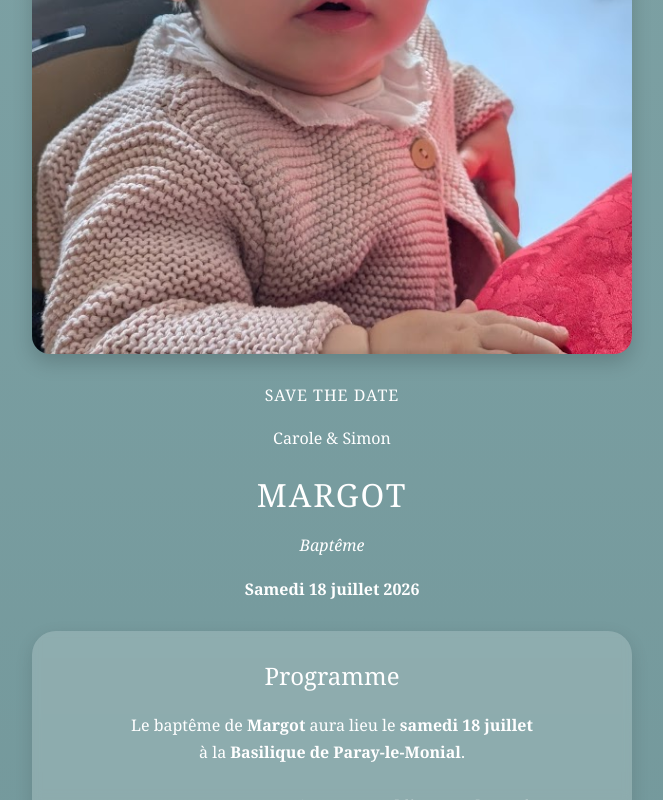
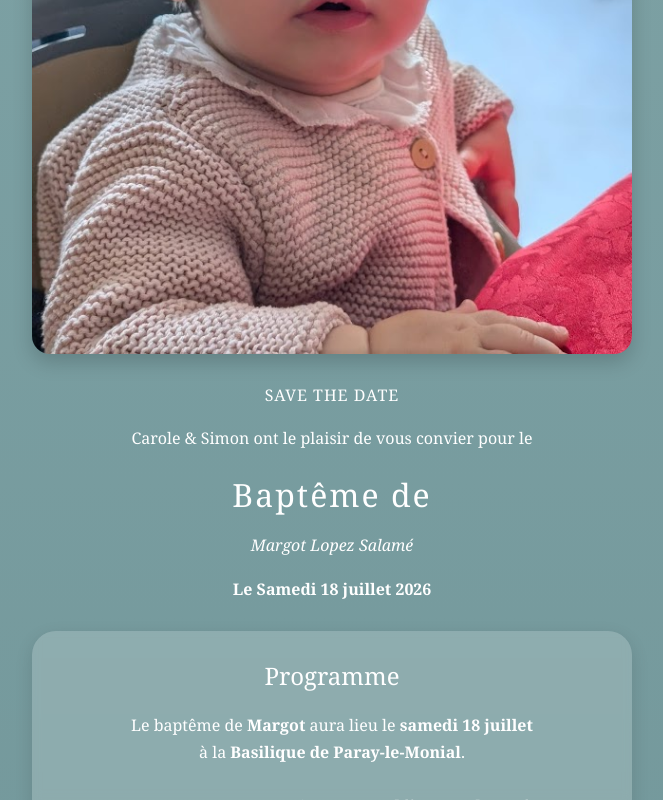
Before and after one commit to leS-VP/BaptemeMargot, a plain HTML site: page index.html in a window 1280 px wide. Shown: the part 466-1266 px from the top of the page, without its empty margins (308-971 px from the left). Drawn offline with Linux system fonts and the light colour scheme.

Commit message:
Update index.html

```diff
--- a/index.html
+++ b/index.html
@@ -83,12 +83,12 @@
     <!-- Image du faire-part -->
     <img src="fairepart.jpeg" alt="Faire-part baptême Margot" class="header-image" />
     <p style="letter-spacing:1px">SAVE THE DATE</p>
-    <p>Carole & Simon</p>
+    <p>Carole & Simon ont le plaisir de vous convier pour le </p>
 
     <div class="circle">
-      <h1>MARGOT</h1>
-      <p><em>Baptême</em></p>
-      <p><strong>Samedi 18 juillet 2026</strong></p>
+      <h1>Baptême de</h1>
+      <p><em>Margot Lopez Salamé</em></p>
+      <p><strong>Le Samedi 18 juillet 2026</strong></p>
     </div>
 
     <div class="card">
```
